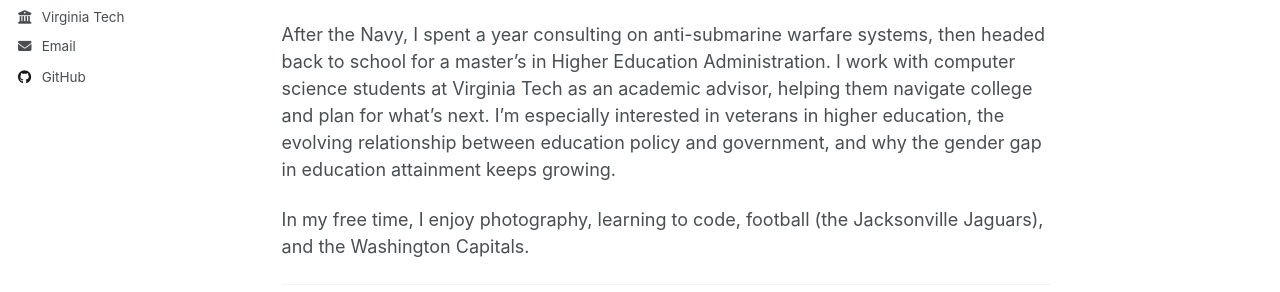
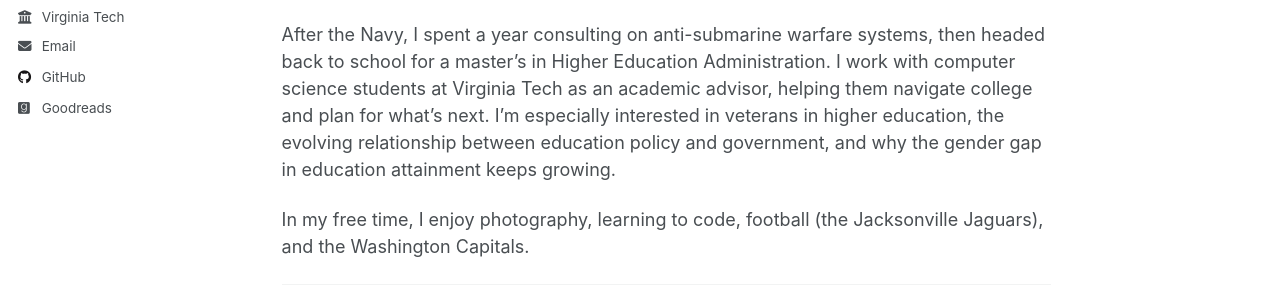
Before and after one commit to markbflynn/markbflynn.github.io, a Jekyll site: the page built from _pages/about.md, in a window 1280 px wide. Shown: the part 346-638 px from the top of the page. Built offline with Jekyll 4.4.1, drawn with Linux system fonts in a browser that asks for light colours; a script that is not in the unit is left out.

Commit message:
Add goodreads username

```diff
--- a/_config.yml
+++ b/_config.yml
@@ -13,7 +13,7 @@ title                    : "Mark Flynn"
 title_separator          : "-"
 name                     : &name "Mark Flynn"
 description              : &description "personal description"
-url                      : https://markbflynn.github.io # the base hostname & protocol for your site e.g. "https://[your GitHub username].github.io" or if you already have some other page hosted on Github then use "https://[your GitHub username].github.io/[Your Repo Name]"
+url                      : https://markbflynn.github.io # the base hostname & protocol for your site
 baseurl                  : "" # the subpath of your site, e.g. "/blog"
 repository               : "https://github.com/markbflynn/markbflynn.github.io"
 
@@ -57,7 +57,7 @@ author:
   facebook         : # Username
   flickr           : # Username
   foursquare       : # Username
-  goodreads        : # Username
+  goodreads        : mbflynn3
   google_plus      : # Username
   keybase          : # Username
   instagram        : # Username
```
